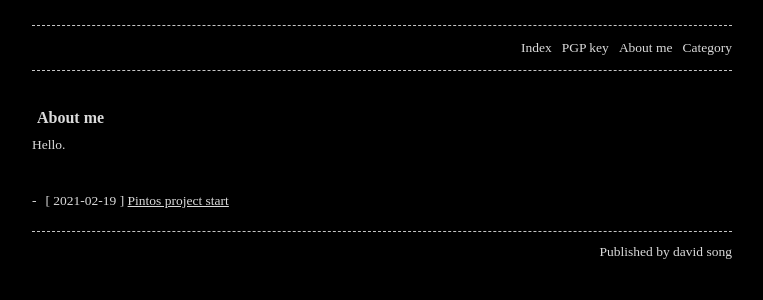
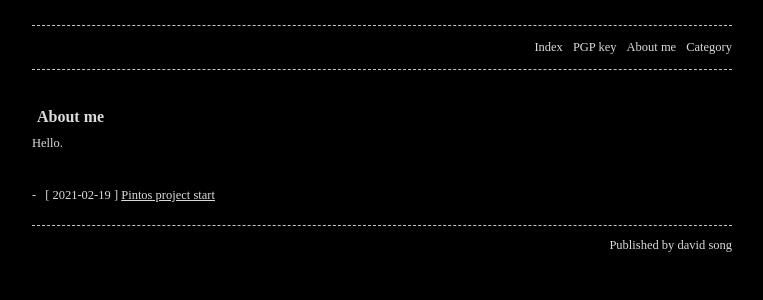
Before and after one commit to david61song/david61song.github.io, a Jekyll site: the page built from index.md, in a window 1280 px wide. Shown: the top 300 px of the page, without its empty margins (258-1021 px from the left). Built offline with Jekyll 4.4.1, drawn with Linux system fonts in a browser that asks for light colours.

Commit message:
test commit

```diff
--- a/_sass/base.scss
+++ b/_sass/base.scss
@@ -6,7 +6,7 @@
  * Style variables
  */
 $base-font-family:     'Source Code Pro';
-$base-font-size:       13.5px !default;
+$base-font-size:       12.5px !default;
 $mobile-font-size:     12px !default;
 $base-line-height:     1.5 !default;
 $container-width:      90% !default;
```
Also changed, not shown: 8 other files.
